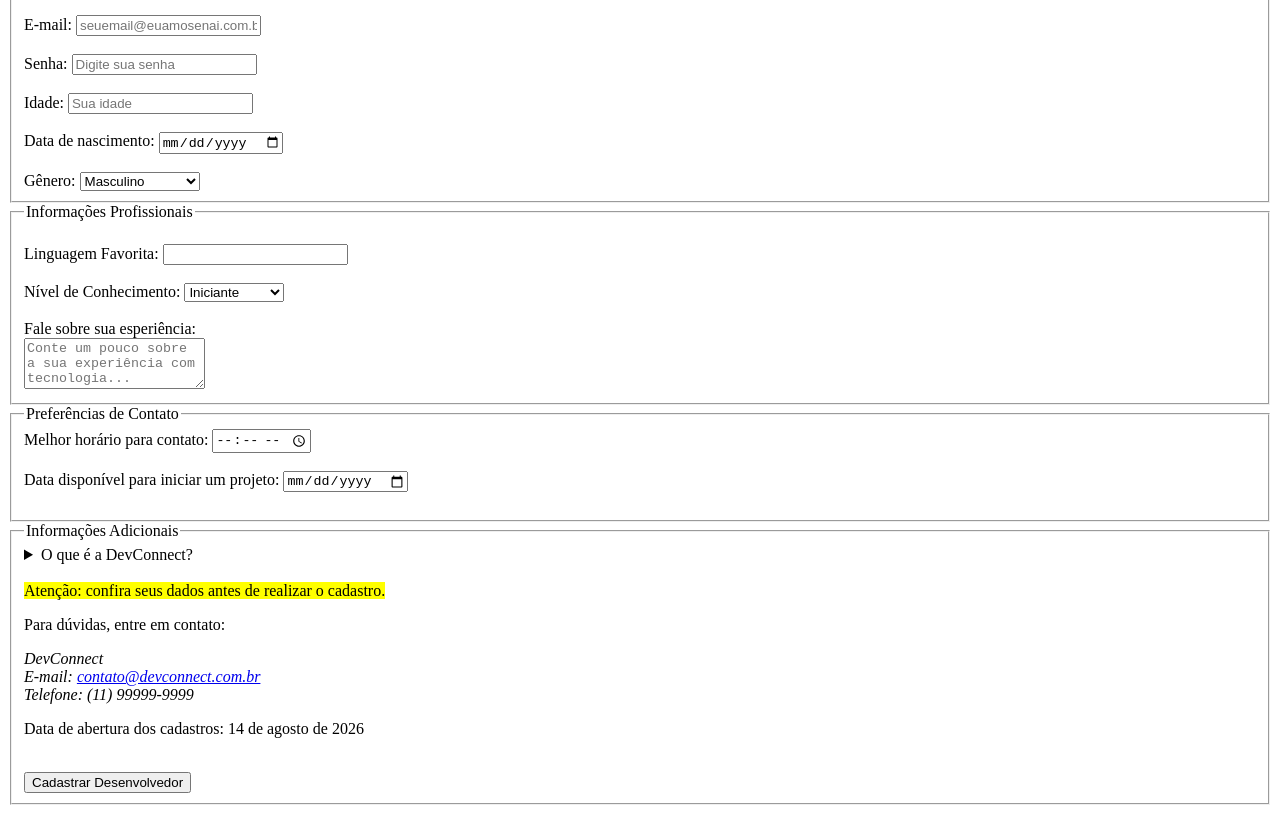
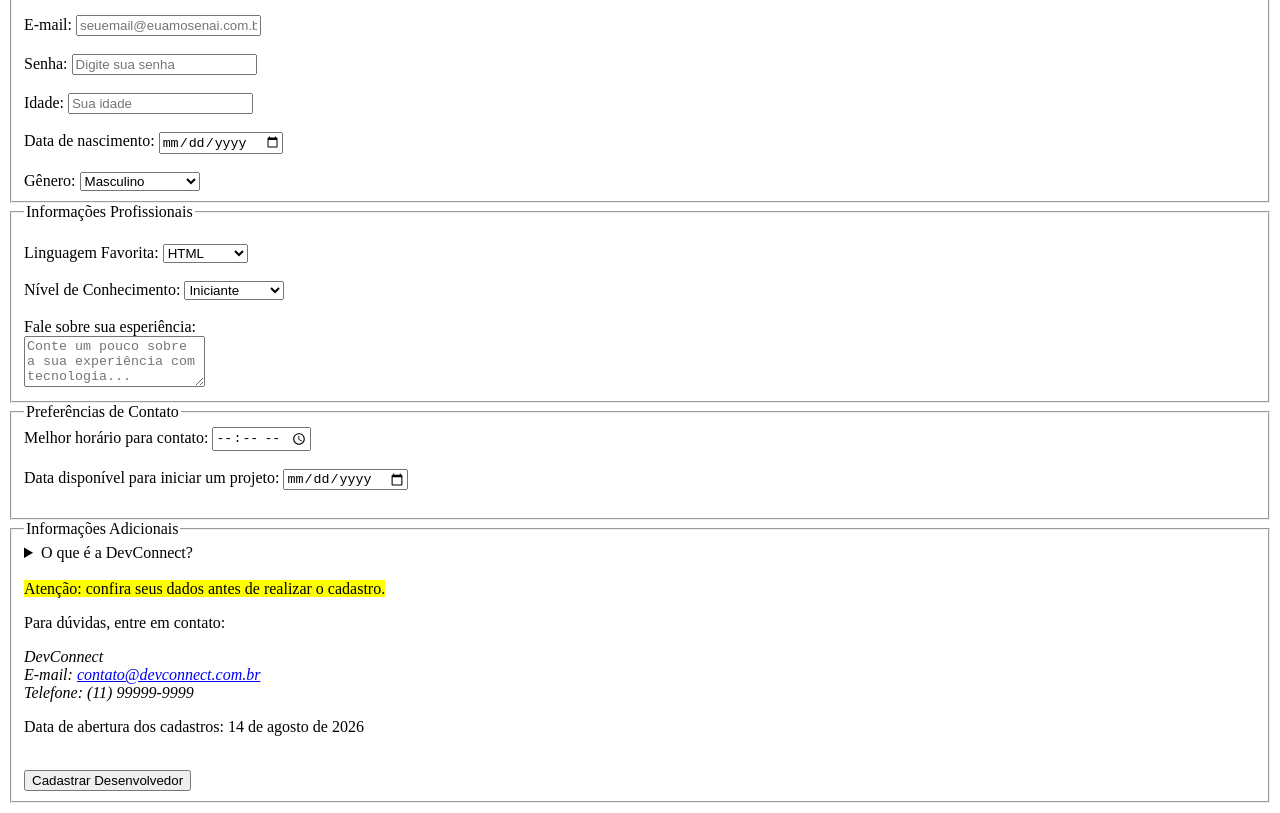
Before and after one commit to starsofi/projeto-HTML, a plain HTML site: page lição/index2.html in a window 1280 px wide. Shown: the part 127-940 px from the top of the page. Drawn offline with Linux system fonts and the light colour scheme.

Commit message:
desafios

```diff
--- a/lição/index2.html
+++ b/lição/index2.html
@@ -39,9 +39,15 @@
         <legend>Informações Profissionais
         </legend>
 
-        <br>
-    <label for="linguagem">Linguagem Favorita:</label>
-    <input type="text" id="linguagem" name="linguagem"><br><br>
+       <br>
+<label for="linguagem">Linguagem Favorita:</label>
+<select id="linguagem" name="linguagem">
+    <option value="html">HTML</option>
+    <option value="css">CSS</option>
+    <option value="javascript">JavaScript</option>
+    <option value="python">Python</option>
+    <option value="java">Java</option>
+</select><br><br>
 
     <label for="nivel_de_conhecimento">Nível de Conhecimento:</label>
     <select id="nivel_de_conhecimento" name="nivel_de_conhecimento">
```
